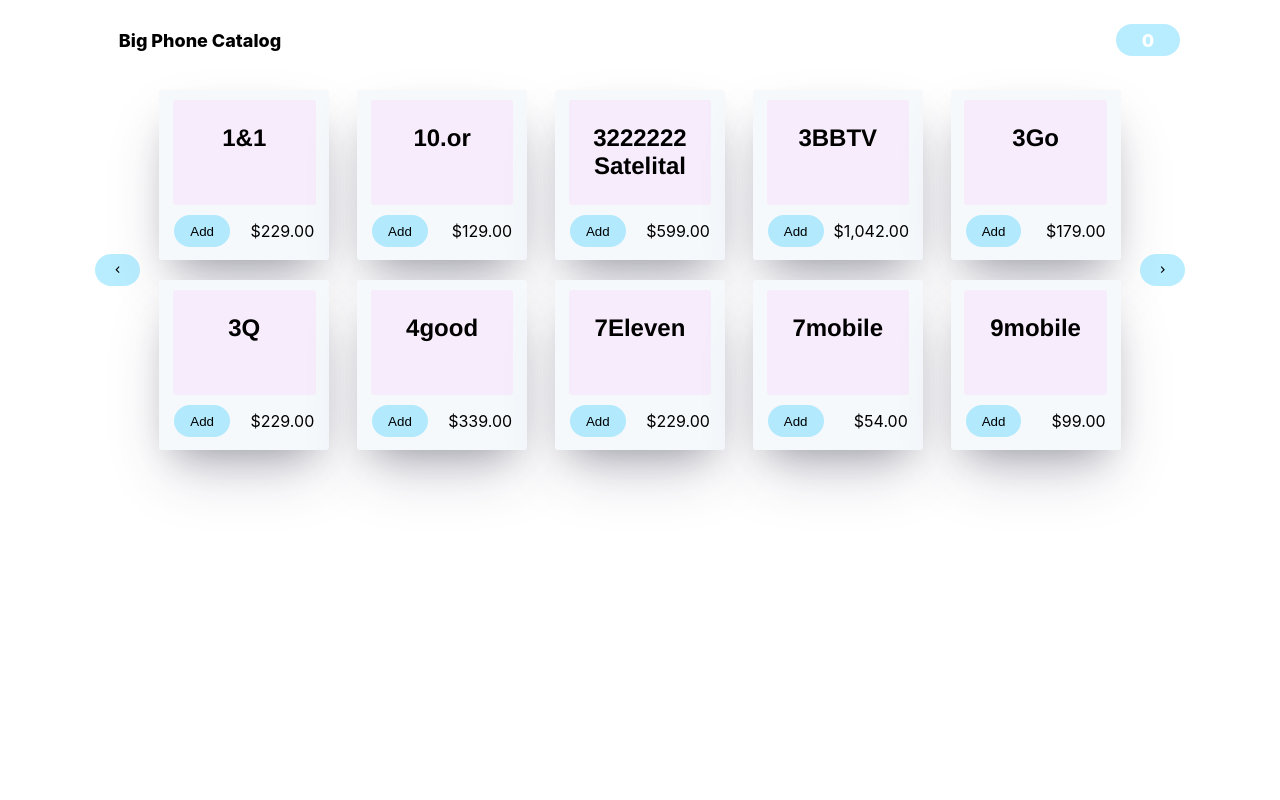
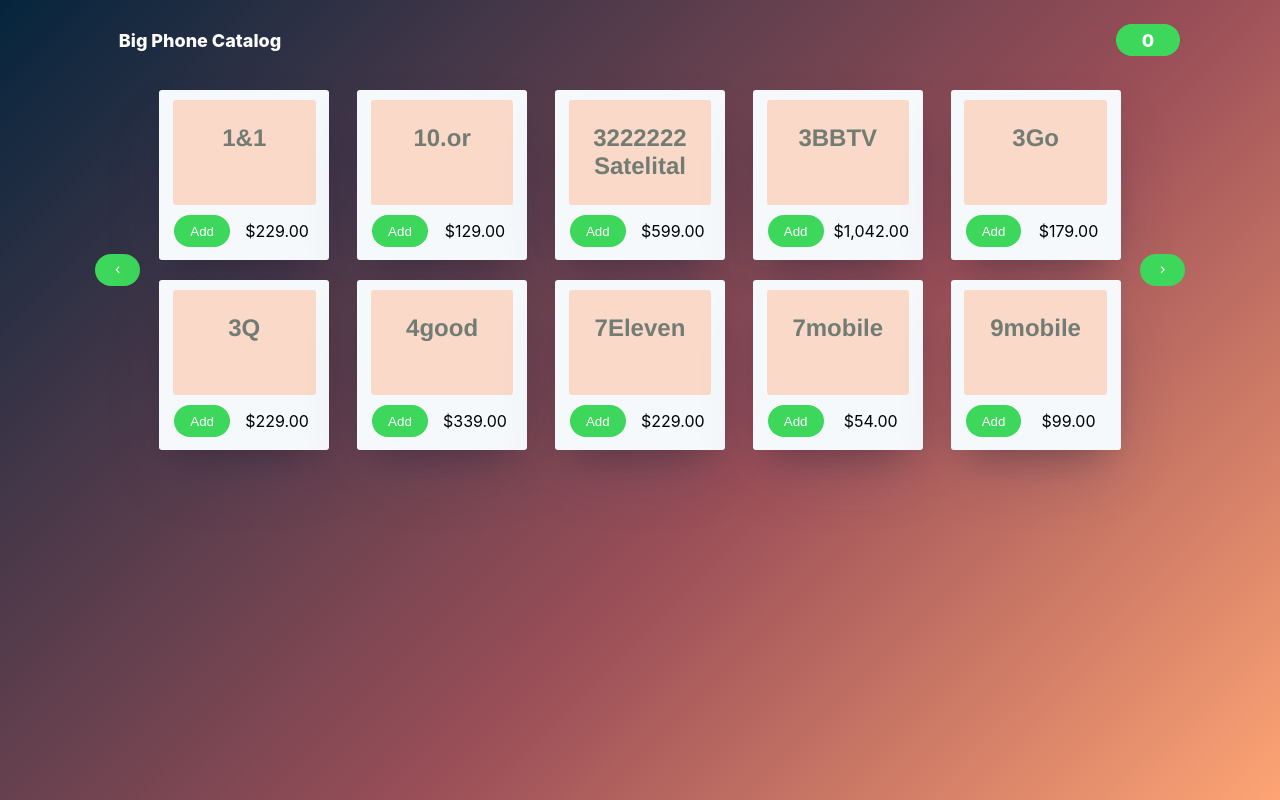
Before and after one commit to T0ASTMalone/big-phone-catalog, a React (Create React App) app: page / in a window 1280 px wide. Built offline with nearby package versions, Linux system fonts and the light colour scheme.

Commit message:
added color palette

```diff
--- a/src/components/Carousel/CarouselItem/CarouselItem.css
+++ b/src/components/Carousel/CarouselItem/CarouselItem.css
@@ -11,7 +11,7 @@
 .phone-card {
   width: 95%;
   height: 70%;
-  background-color: #f6a4ed27;
+  background-color: rgba(254, 164, 116, 0.384);
   margin: auto;
   border-radius: 3px;
   overflow: hidden;
@@ -24,12 +24,18 @@
 }
 
 .phone-card-text {
+  color: rgb(114, 124, 116);
   font: bold 24px "Helvetica Neue", Helvetica, Arial, sans-serif;
   word-wrap: normal;
 }
 
+.selected>.phone-card-text {
+  color: white;
+}
+
 .selected {
-  background-color: #f6a4ed91;
+  background-color: rgba(5, 37, 61, 0.466) ;
+
 }
 
 .carousel-item-controls {
--- a/src/components/Carousel/CarouselItem/CarouselItem.js
+++ b/src/components/Carousel/CarouselItem/CarouselItem.js
@@ -12,7 +12,7 @@
       </div>
       <div className="carousel-item-controls-container">
         <button onClick={() => !inCart && handleAddItem(item)} className="add-to-cart-btn btn clickable carousel-item-controls">Add</button>
-        <span className="carousel-item-controls">{formatter.format(item.price)}</span>
+        <span className="carousel-item-controls item-info">{formatter.format(item.price)}</span>
       </div>
     </div>
   );
--- a/src/components/Cart/Cart.css
+++ b/src/components/Cart/Cart.css
@@ -6,6 +6,7 @@
   display: flex;
   margin: auto;
   max-width: 500px;
+  color: white;
   justify-content: space-around;
   padding: 10px;
 }
@@ -18,3 +19,7 @@
   max-width: 500px;
   margin: 0 auto ;
 }
+
+.price {
+  font-size: 24px;
+}
--- a/src/components/Cart/Cart.js
+++ b/src/components/Cart/Cart.js
@@ -33,7 +33,7 @@
         </button>
       )}
 
-      <p>{cart.length > 0 ? formatter.format(total) : ""}</p>
+      <p className="price">{cart.length > 0 ? formatter.format(total) : ""}</p>
     </div>
   );
 };
--- a/src/components/Cart/CartItem/CartItem.css
+++ b/src/components/Cart/CartItem/CartItem.css
@@ -2,6 +2,7 @@
   margin: 20px;
   display: flex;
   justify-content: space-between;
+  background-color:  #F6F9FC ;
   padding: 10px;
   border-radius: 5px;
   box-shadow: 0 10px 10px -10px rgba(50,50,93,0.25),0 18px 36px -18px rgba(0,0,0,0.3);
@@ -18,7 +19,12 @@
   height: 100px;
   align-items: center;
   margin-bottom: 10px;
-  background-color: rgba(0, 255, 98, 0.411);
+  background-color: rgba(5, 37, 61, 0.466) ;
+
+}
+
+.cart-item-img >.phone-card-text{
+  color: white;
 }
 
 .remove-btn{
@@ -29,12 +35,14 @@
   display: flex;
   justify-content: center;
   width: 100%;
+  color: black;
   align-items: center;
   vertical-align: center;
 }
 
 .show-more {
   margin-top: 10px;
-  background-color: white;
-  border: 1px solid black;
+  background-color: transparent;
+  color: rgba(61, 215, 91);
+  border: 2px solid rgba(61, 215, 91);
 }
--- a/src/components/Header/Header.css
+++ b/src/components/Header/Header.css
@@ -21,7 +21,7 @@
   width: var(--header-link-width);
   text-align: center;
   text-decoration: none;
-  color: black
+  color: white;
 }
 
 .checkout-btn {
--- a/src/index.css
+++ b/src/index.css
@@ -1,21 +1,27 @@
+html {
+  height: 100%;
+}
+
 body {
+  height: 100vh;
+  color: white;
   margin: 0;
+  background: rgb(5,37,61);
+  background: linear-gradient(135deg, rgba(5,37,61,1) 0%, rgba(155,79,88,1) 59%, rgba(254,164,116,1) 100%);
+  background-repeat: no-repeat;
+  background-attachment: fixed;
   font-family: -apple-system, BlinkMacSystemFont, 'Segoe UI', 'Roboto', 'Oxygen',
     'Ubuntu', 'Cantarell', 'Fira Sans', 'Droid Sans', 'Helvetica Neue',
     sans-serif;
   -webkit-font-smoothing: antialiased;
   -moz-osx-font-smoothing: grayscale;
+
 }
 
 code {
   font-family: source-code-pro, Menlo, Monaco, Consolas, 'Courier New',
     monospace;
 }
-
-/* Colors */
-/* #1CC6FF */
-/* #97FBD1 */
-/* #F6A4EC */
 
 
 .btn {
@@ -25,24 +31,20 @@
   display: inline-flex;
   align-items: center;
   height: var(--buttonHeight);
+  color: white;
   padding: 0 calc(var(--buttonHeight) / 2);
   border-radius: calc(var(--buttonHeight)/2);
-  background-color: #1cc6ff4f;
-  /* background-color: rgba(255, 255, 255, 0.678); */
+  background-color:  rgba(61, 215, 91);
   transition: var(--hoverTransition);
-  /* color: #fff; */
 }
 
 .btn:hover {
   transition: var(--hoverTransition);
-  background-color: #1cc6ff9d;
+  background-color: rgba(61, 215, 92, 0.747);
+  color: white;
 }
 
 
-/* You can use pseudo element with skew transformation : */
-
-body {
-  height: 100vh;
-  margin: 0;
-  /* background: yellow; */
+.payment-container {
+  padding-bottom: 50px;
 }
--- a/src/routes/Checkout/Checkout.js
+++ b/src/routes/Checkout/Checkout.js
@@ -68,7 +68,7 @@
         total={getTotal()}
       />
       {cart.length > 0 && (
-        <div className="payment-container">
+        <div className="payment-containerr">
           <button onClick={() => handleCheckout()} className="payment-btn btn">
             Pay
           </button>
```
